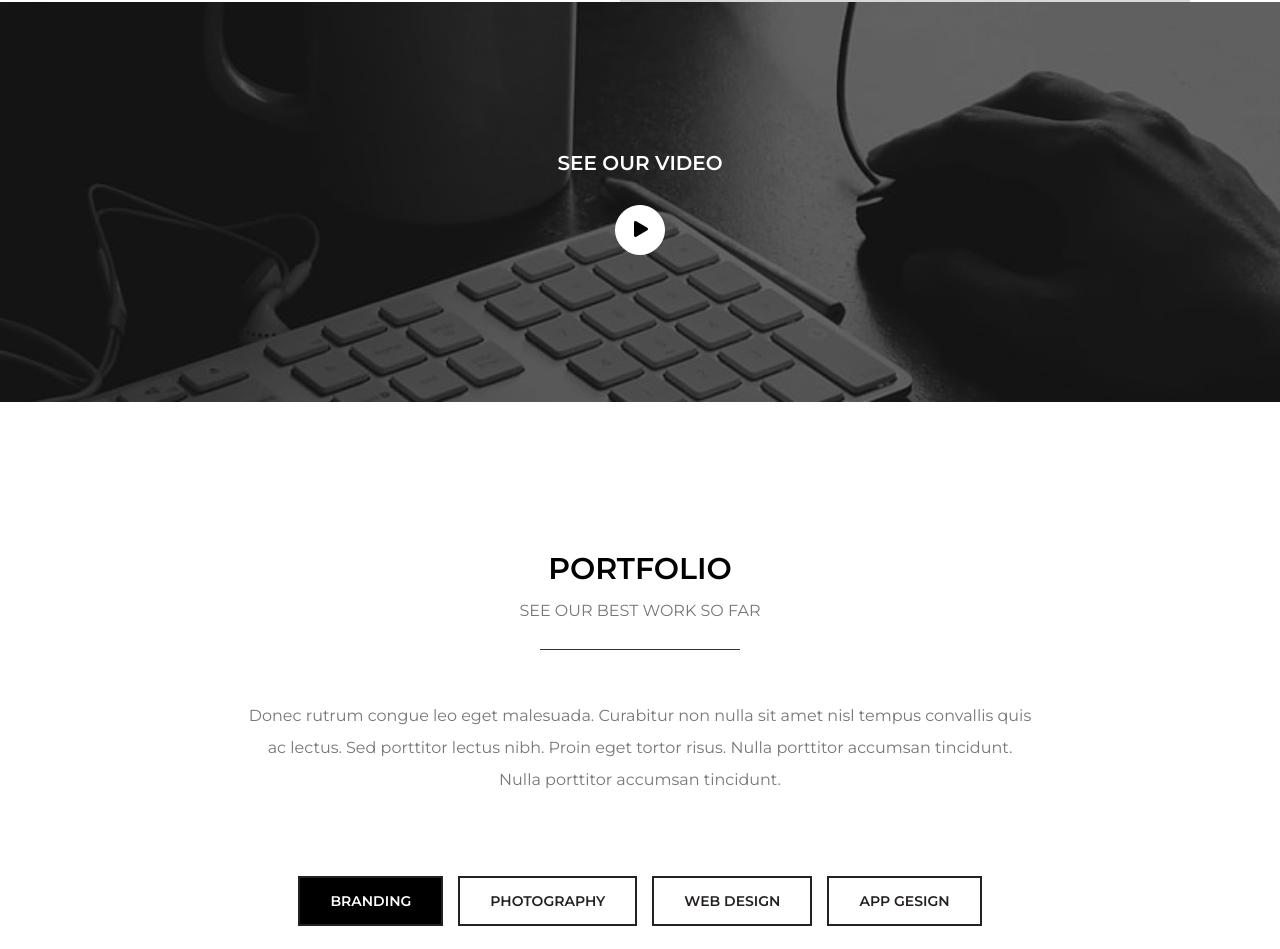
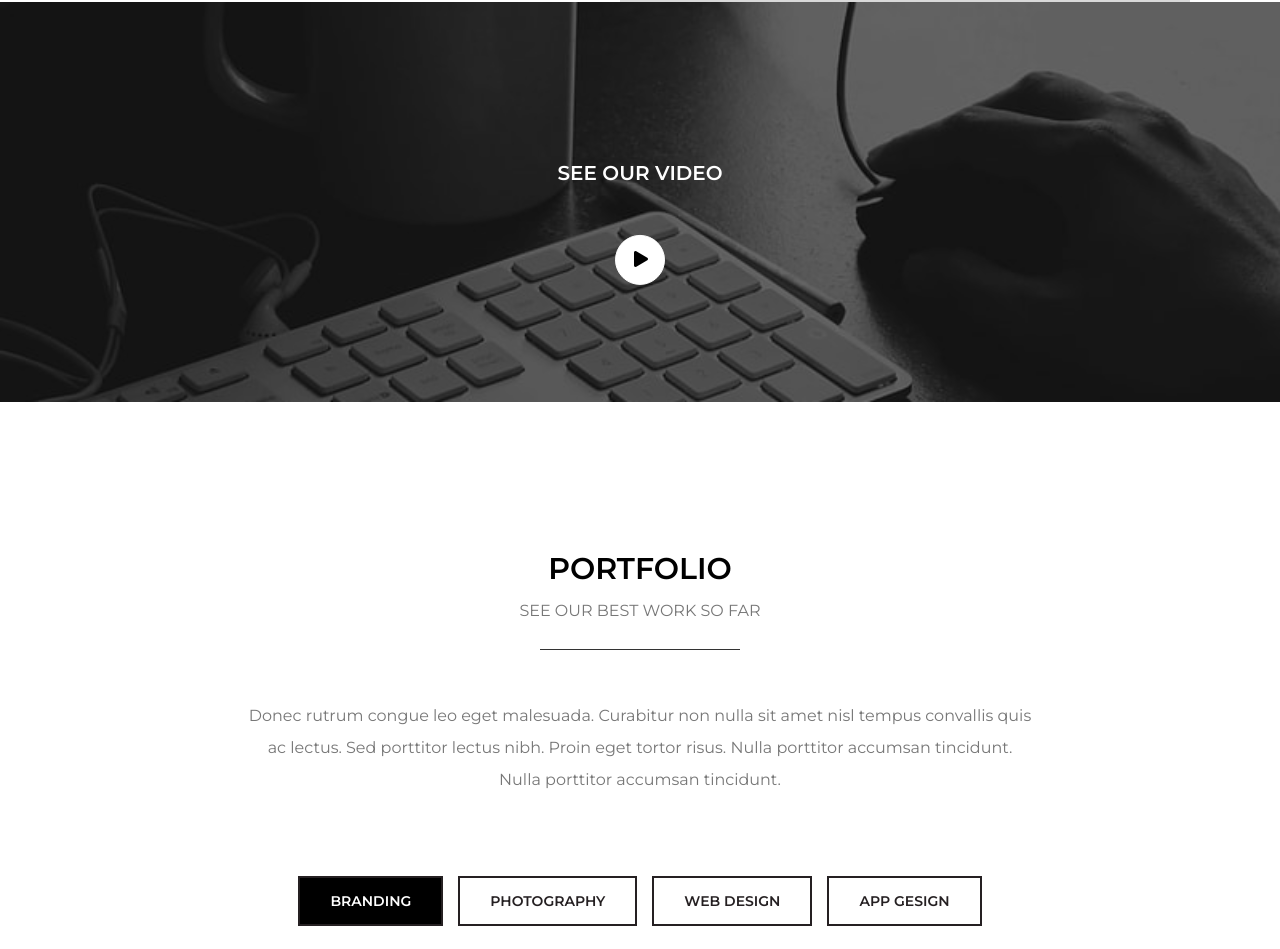
Before and after one commit to Sherif-El-Sheikh/Wooster_By_Myslef, a plain HTML site: page index.html in a window 1280 px wide. Shown: the part 1562-2511 px from the top of the page. Drawn offline with Linux system fonts and the light colour scheme.

Commit message:
Upload Third Design

```diff
--- a/css/wooster.css
+++ b/css/wooster.css
@@ -416,7 +416,6 @@ header .links ul li:not(:last-child) a {
         position: relative;
         top: 50px;
         margin-top: 30px;
-        height: 25vh;
     }
 }
 .video::before {
@@ -435,17 +434,18 @@ header .links ul li:not(:last-child) a {
     position: relative;
     color: white;
     text-align: center;
-    top: 150px;
+    top: 50%;
     display: flex;
     flex-direction: column;
     align-items: center;
     justify-content: center;
+    transform: translateY(130%);
 }
 .video .content h4 {
     font-weight: 600;
     font-size: 20px;
     text-transform: uppercase;
-    margin-bottom: 30px;
+    margin-bottom: 50px;
 }
 .video .content .icon {
     width: 50px;
```
